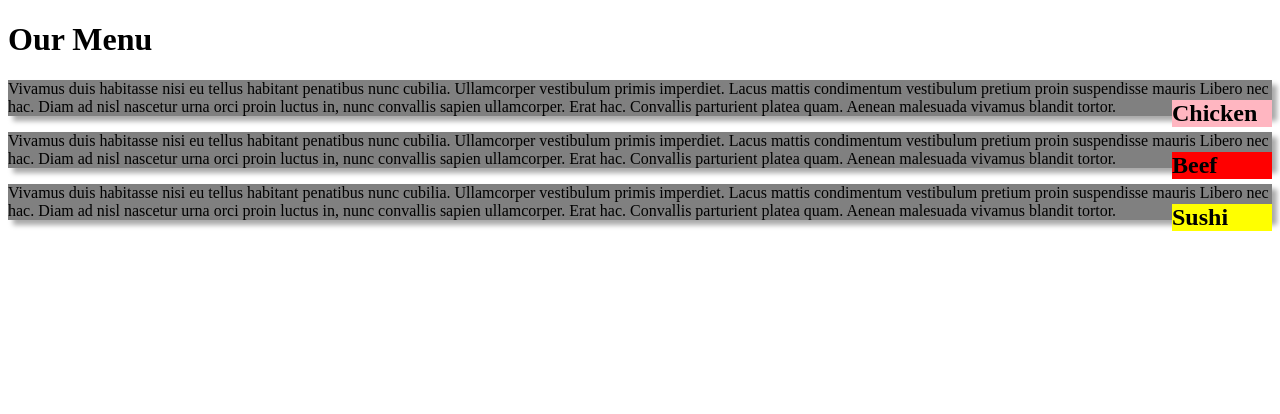
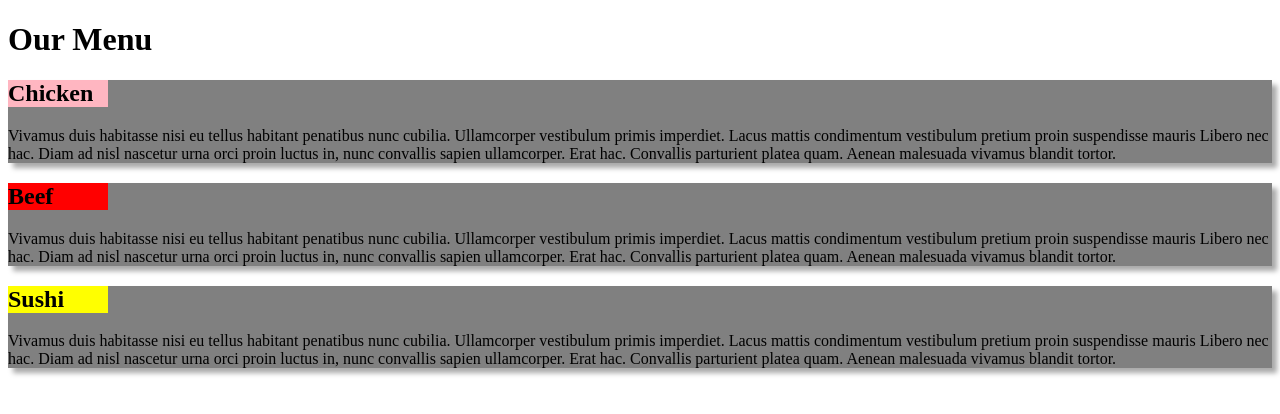
Before and after one commit to KVWursthorn/coursera-kvw, a plain HTML site: page index.html in a window 1280 px wide. Drawn offline with Linux system fonts and the light colour scheme.

Commit message:
Update styles.css

```diff
--- a/styles.css
+++ b/styles.css
@@ -22,16 +22,12 @@ div {
 	box-sizing: border-box;
 	background-color: gray;
 	box-shadow: 5px 5px 5px darkgray;
-	position: relative;
 }
 
 h2 {
 	width: 100px;
 	border: 2px;
 	border-color: black;
-	position: absolute;
-	top: 0px;
-	right: 0px;
 }
 
 /******* Media Queries
```
